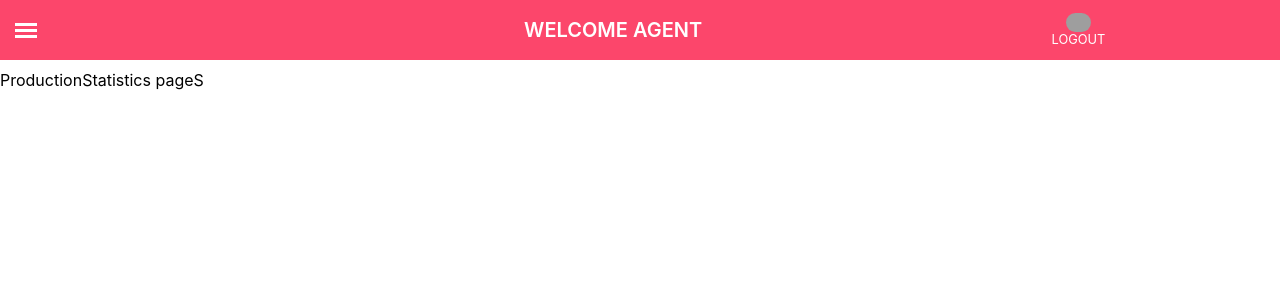
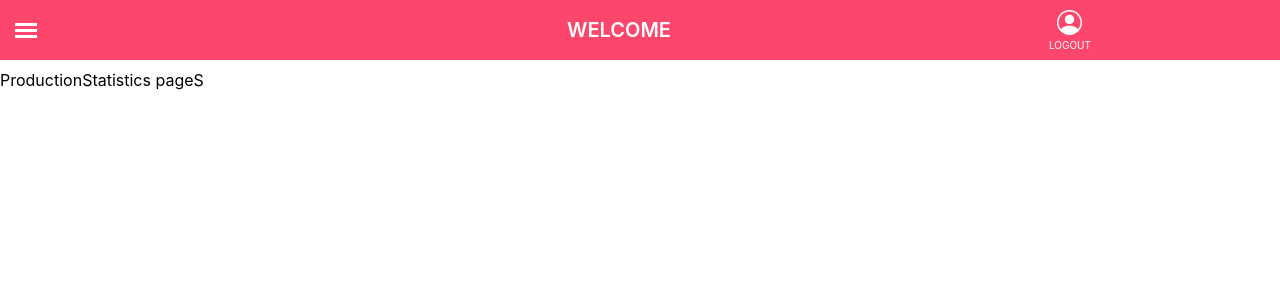
Before and after one commit to uttamraj143/DailyMilkFreshWeb, a React (Create React App) app: page /dashboard in a window 1280 px wide. Shown: the top 300 px of the page. Built offline with nearby package versions, Linux system fonts and the light colour scheme; sample sign-in values are in the browser's storage; grey boxes are pictures that could not be loaded.

Commit message:
added material ui and data grid

```diff
--- a/package.json
+++ b/package.json
@@ -3,6 +3,8 @@
   "version": "0.1.0",
   "private": true,
   "dependencies": {
+    "@material-ui/core": "^4.12.3",
+    "@material-ui/data-grid": "^4.0.0-alpha.37",
     "@testing-library/jest-dom": "^5.11.4",
     "@testing-library/react": "^11.1.0",
     "@testing-library/user-event": "^12.1.10",
--- a/src/components/Dashboard/Agents.js
+++ b/src/components/Dashboard/Agents.js
@@ -1,3 +1,74 @@
+import { useEffect, useState } from 'react';
+import { DataGrid } from '@material-ui/data-grid';
+
+const columns = [
+  { field: 'id', headerName: 'ID', width: 90 },
+  {
+    field: 'firstName',
+    headerName: 'First name',
+    width: 150,
+    editable: true,
+  },
+  {
+    field: 'lastName',
+    headerName: 'Last name',
+    width: 150,
+    editable: true,
+  },
+  {
+    field: 'age',
+    headerName: 'Age',
+    type: 'number',
+    width: 110,
+    editable: true,
+  },
+  {
+    field: 'fullName',
+    headerName: 'Full name',
+    description: 'This column has a value getter and is not sortable.',
+    sortable: false,
+    width: 160,
+    valueGetter: (params) =>
+      `${params.getValue(params.id, 'firstName') || ''} ${
+        params.getValue(params.id, 'lastName') || ''
+      }`,
+  },
+];
+
+const rows = [
+  { id: 1, lastName: 'Snow', firstName: 'Jon', age: 35 },
+  { id: 2, lastName: 'Lannister', firstName: 'Cersei', age: 42 },
+  { id: 3, lastName: 'Lannister', firstName: 'Jaime', age: 45 },
+  { id: 4, lastName: 'Stark', firstName: 'Arya', age: 16 },
+  { id: 5, lastName: 'Targaryen', firstName: 'Daenerys', age: null },
+  { id: 6, lastName: 'Melisandre', firstName: null, age: 150 },
+  { id: 7, lastName: 'Clifford', firstName: 'Ferrara', age: 44 },
+  { id: 8, lastName: 'Frances', firstName: 'Rossini', age: 36 },
+  { id: 9, lastName: 'Roxie', firstName: 'Harvey', age: 65 },
+];
+
 export default function Agents() {
-  return <div>Agent Page listing</div>;
+  const [select, setSelection] = useState([]);
+
+  const handleRowSelection = (e) => {
+    setSelection(e.selectionModel);
+  };
+
+  useEffect(() => {
+    console.log(select); // <-- The state is updated
+  }, [select]);
+
+  return (
+    <div style={{ height: 400, width: '100%' }}>
+      <DataGrid
+        rows={rows}
+        columns={columns}
+        pageSize={5}
+        rowsPerPageOptions={[5]}
+        checkboxSelection
+        onSelectionModelChange={handleRowSelection}
+        disableSelectionOnClick
+      />
+    </div>
+  );
 }
--- a/src/components/Dashboard/Navbar.js
+++ b/src/components/Dashboard/Navbar.js
@@ -3,7 +3,7 @@ import { useState, useRef } from 'react';
 import { useHistory } from 'react-router-dom';
 
 export default function Navbar(props) {
-  const [selectedMenuOption, setselectedMenuOption] = useState('Welcome Agent');
+  const [selectedMenuOption, setselectedMenuOption] = useState('Welcome');
   const [adminMenuOptions] = useState([
     {
       title: 'Orders',
@@ -102,11 +102,22 @@ export default function Navbar(props) {
       <div className="component-name">{selectedMenuOption}</div>
 
       <div onClick={handleLogout} className="logout-container">
-        <img
-          className="logout-image"
-          alt="dsds"
-          src="https://pbs.twimg.com/profile_images/378800000639740507/fc0aaad744734cd1dbc8aeb3d51f8729_400x400.jpeg"
-        ></img>
+        <div className="logout-image">
+          <svg
+            xmlns="http://www.w3.org/2000/svg"
+            width="25"
+            height="25"
+            fill="white"
+            className="bi bi-person-circle"
+            viewBox="0 0 16 16"
+          >
+            <path d="M11 6a3 3 0 1 1-6 0 3 3 0 0 1 6 0z" />
+            <path
+              fillRule="evenodd"
+              d="M0 8a8 8 0 1 1 16 0A8 8 0 0 1 0 8zm8-7a7 7 0 0 0-5.468 11.37C3.242 11.226 4.805 10 8 10s4.757 1.225 5.468 2.37A7 7 0 0 0 8 1z"
+            />
+          </svg>
+        </div>
         <div className="logout-text">LOGOUT</div>
       </div>
     </div>
--- a/src/components/Dashboard/Navbar.scss
+++ b/src/components/Dashboard/Navbar.scss
@@ -129,7 +129,7 @@ input[type='checkbox']:checked ~ .sidebarIconToggle > .diagonal.part-2 {
 }
 
 .logout-text {
-  font-size: 0.8em;
+  font-size: 10px;
   color: white;
 }
 
--- a/src/components/Dashboard/Settings.js
+++ b/src/components/Dashboard/Settings.js
@@ -1,8 +1,7 @@
 export default function Settings() {
   return (
     <div>
-      {' '}
-      <span>skdjslkjdsldlssk</span>{' '}
+      <span>skdjslkjdsldlssk</span>
     </div>
   );
 }
--- a/src/components/login/Login.js
+++ b/src/components/login/Login.js
@@ -1,5 +1,5 @@
 import { useState } from 'react';
-import { useHistory } from 'react-router-dom';
+import { useHistory, Link } from 'react-router-dom';
 import './login.scss';
 import DailyMilkFreshLogo from '../../DailyMilkFresh.png';
 
@@ -111,9 +111,9 @@ export default function Login() {
               : 'Login__submit Login__submit-disabled'
           }
         ></input>
-        {/* <div className="Login__signup">
-          Dont have an account ?<Link to="/"> SignUp</Link>
-        </div> */}
+        <div className="Login__signup">
+          Forgot your password ? <Link to="/"> Reset</Link>
+        </div>
       </div>
     </div>
   );
```
Also changed, not shown: 2 other files (tests, documents, lock files or other folders).
